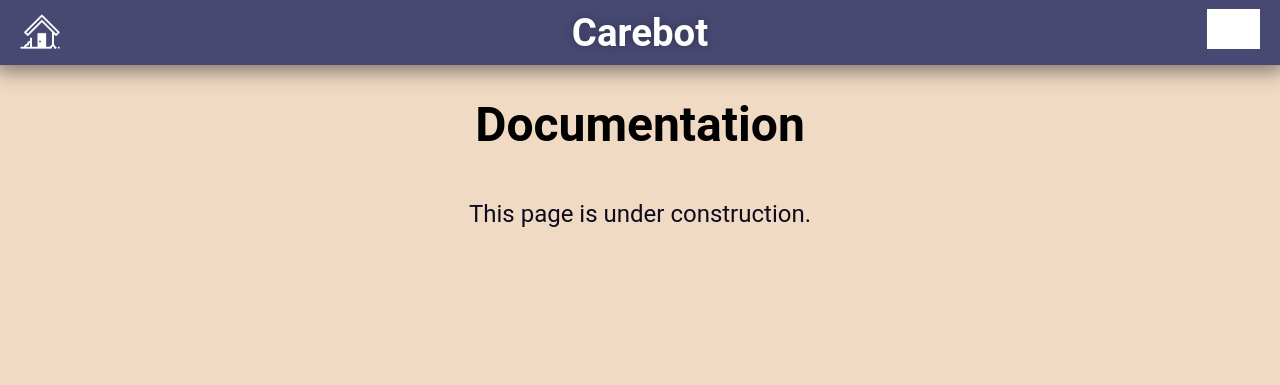
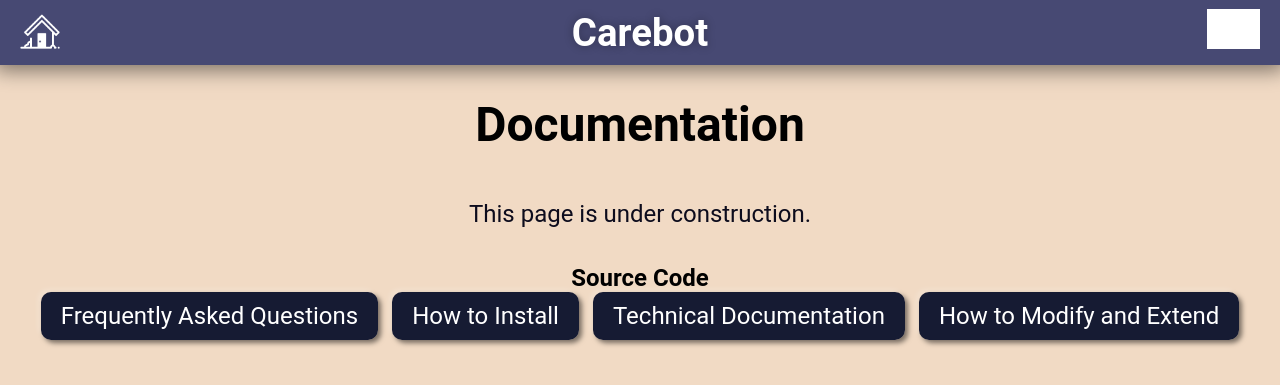
Before and after one commit to monicadelaine/carebot, a Django app: template carebot/chat/templates/chat/documentation.html in a window 1280 px wide. Shown: the top 385 px of the page. Run offline with Django 5.2, Linux system fonts and the light colour scheme; the template is opened without the code that fills it, so the values that code supplies are empty; grey boxes are pictures that could not be loaded.

Commit message:
i broke the doc page

```diff
--- a/carebot/chat/templates/chat/documentation.html
+++ b/carebot/chat/templates/chat/documentation.html
@@ -16,6 +16,16 @@
             <h1>Documentation</h1>
         </div>
         <p>This page is under construction.</p>
+
+        <div id="section">
+            <h2>Source Code</h2>
+            <div id="button-menu-col">
+                <a href="{% url 'faq' %}" class="link-button">Frequently Asked Questions</a>
+                <a href="{% url 'installation' %}" class="link-button">How to Install</a>
+                <a href="{% url 'technical documentation' %}" class="link-button">Technical Documentation</a>
+                <a href="{% url 'modification' %}" class="link-button">How to Modify and Extend</a>
+            </div>
+        </div>
     </div>
 </body>
 </html>
```
Also changed, not shown: carebot/chat/templates/chat/deliverables.html (+5 -10 lines), technical_documentation.md (+2 -1 lines).
